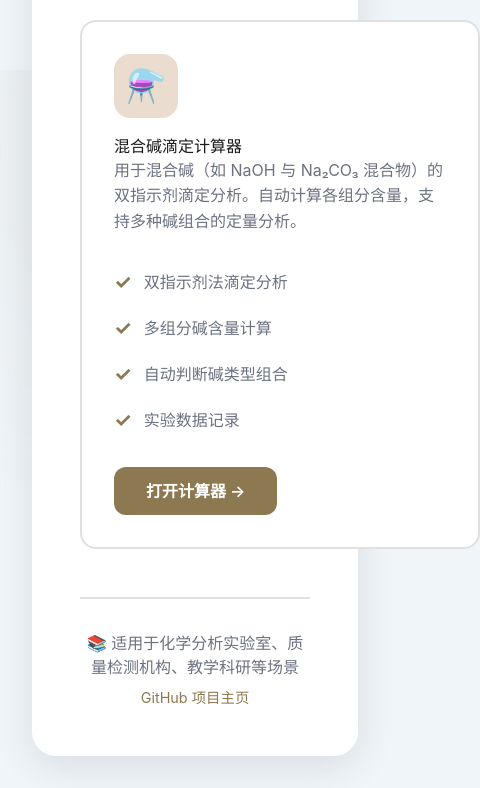
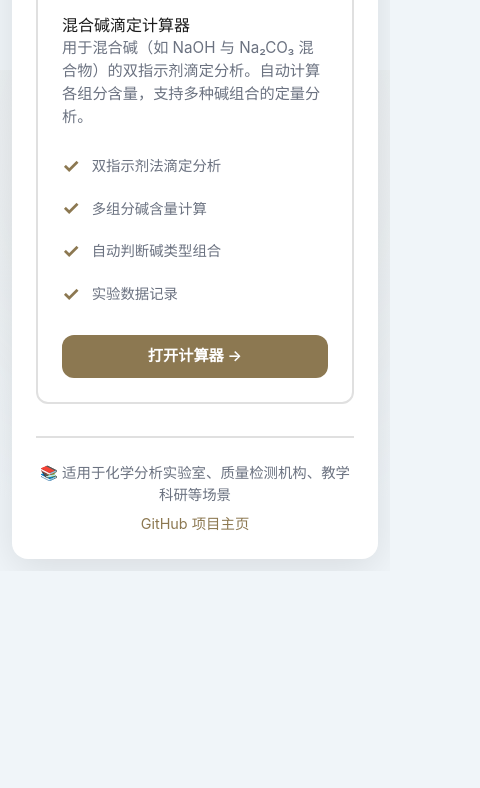
Before and after one commit to PWO-CHINA/Calculator, a plain HTML site: page index.html in a window 390 px wide. Shown: the part 774-1562 px from the top of the page, 480 px wide, since content can reach past the window. After the commit the page ends 1345 px from the top, so only its background shows below. Drawn offline with nearby package versions, Linux system fonts and the light colour scheme.

Commit message:
Optimize homepage UI for mobile devices (iOS & Android)

```diff
--- a/index.html
+++ b/index.html
@@ -32,7 +32,7 @@
             flex-direction: column;
             align-items: center;
             justify-content: center;
-            padding: 2rem;
+            padding: 1rem;
         }
 
         .main-container {
@@ -41,7 +41,20 @@
             background: var(--bg-surface);
             border-radius: 24px;
             box-shadow: 0 10px 40px rgba(0, 0, 0, 0.1);
-            padding: 3rem;
+            padding: 2rem;
+        }
+
+        @media (max-width: 768px) {
+            body {
+                padding: 0.75rem;
+                justify-content: flex-start;
+                padding-top: 2rem;
+            }
+
+            .main-container {
+                border-radius: 16px;
+                padding: 1.5rem;
+            }
         }
 
         .calculator-card {
@@ -53,10 +66,25 @@
             cursor: pointer;
         }
 
+        @media (max-width: 768px) {
+            .calculator-card {
+                padding: 1.5rem;
+                border-radius: 12px;
+            }
+        }
+
         .calculator-card:hover {
             border-color: var(--accent-color);
             box-shadow: 0 8px 24px rgba(var(--accent-color-rgb), 0.2);
             transform: translateY(-4px);
+        }
+
+        @media (max-width: 768px) {
+            .calculator-card:active {
+                border-color: var(--accent-color);
+                box-shadow: 0 4px 12px rgba(var(--accent-color-rgb), 0.2);
+                transform: translateY(-2px);
+            }
         }
 
         .calculator-icon {
@@ -71,6 +99,15 @@
             margin-bottom: 1rem;
         }
 
+        @media (max-width: 768px) {
+            .calculator-icon {
+                width: 56px;
+                height: 56px;
+                font-size: 1.75rem;
+                border-radius: 12px;
+            }
+        }
+
         .btn-primary {
             background-color: var(--accent-color);
             color: white;
@@ -82,10 +119,26 @@
             text-decoration: none;
         }
 
+        @media (max-width: 768px) {
+            .btn-primary {
+                padding: 0.625rem 1.5rem;
+                font-size: 0.95rem;
+                width: 100%;
+                text-align: center;
+            }
+        }
+
         .btn-primary:hover {
             filter: brightness(1.15);
             box-shadow: 0 4px 15px rgba(var(--accent-color-rgb), 0.4);
             transform: translateY(-2px);
+        }
+
+        @media (max-width: 768px) {
+            .btn-primary:active {
+                filter: brightness(0.95);
+                transform: scale(0.98);
+            }
         }
 
         h1 {
@@ -96,11 +149,23 @@
             letter-spacing: -0.03em;
         }
 
+        @media (max-width: 768px) {
+            h1 {
+                font-size: 1.75rem;
+            }
+        }
+
         h2 {
             font-size: 1.5rem;
             font-weight: 700;
             color: var(--text-primary);
             margin-bottom: 0.75rem;
+        }
+
+        @media (max-width: 768px) {
+            h2 {
+                font-size: 1.25rem;
+            }
         }
 
         .subtitle {
@@ -109,16 +174,37 @@
             margin-bottom: 3rem;
         }
 
+        @media (max-width: 768px) {
+            .subtitle {
+                font-size: 1rem;
+                margin-bottom: 2rem;
+            }
+        }
+
         .description {
             color: var(--text-secondary);
             line-height: 1.6;
             margin-bottom: 1.5rem;
         }
 
+        @media (max-width: 768px) {
+            .description {
+                font-size: 0.95rem;
+                line-height: 1.5;
+                margin-bottom: 1rem;
+            }
+        }
+
         .feature-list {
             list-style: none;
             padding: 0;
             margin-bottom: 1.5rem;
+        }
+
+        @media (max-width: 768px) {
+            .feature-list {
+                margin-bottom: 1.25rem;
+            }
         }
 
         .feature-list li {
@@ -128,12 +214,48 @@
             align-items: center;
         }
 
+        @media (max-width: 768px) {
+            .feature-list li {
+                padding: 0.4rem 0;
+                font-size: 0.9rem;
+            }
+        }
+
         .feature-list li:before {
             content: "✓";
             color: var(--accent-color);
             font-weight: bold;
             margin-right: 0.75rem;
             font-size: 1.25rem;
+        }
+
+        .grid-container {
+            display: grid;
+            grid-template-columns: repeat(auto-fit, minmax(400px, 1fr));
+            gap: 2rem;
+        }
+
+        @media (max-width: 768px) {
+            .grid-container {
+                grid-template-columns: 1fr;
+                gap: 1.5rem;
+            }
+        }
+
+        .footer-section {
+            margin-top: 3rem;
+            padding-top: 2rem;
+            border-top: 2px solid var(--border-light);
+            text-align: center;
+            color: var(--text-secondary);
+        }
+
+        @media (max-width: 768px) {
+            .footer-section {
+                margin-top: 2rem;
+                padding-top: 1.5rem;
+                font-size: 0.9rem;
+            }
         }
     </style>
 </head>
@@ -144,7 +266,7 @@
             <p class="subtitle">专业的化学实验计算工具，提供准确、便捷的稀释与标定计算</p>
         </div>
 
-        <div style="display: grid; grid-template-columns: repeat(auto-fit, minmax(400px, 1fr)); gap: 2rem;">
+        <div class="grid-container">
             <!-- 盐酸标准溶液配制计算器 -->
             <div class="calculator-card" onclick="window.location.href='hydrochloric-acid-calculator.html'">
                 <div class="calculator-icon">🧪</div>
@@ -178,7 +300,7 @@
             </div>
         </div>
 
-        <div style="margin-top: 3rem; padding-top: 2rem; border-top: 2px solid var(--border-light); text-align: center; color: var(--text-secondary);">
+        <div class="footer-section">
             <p>📚 适用于化学分析实验室、质量检测机构、教学科研等场景</p>
             <p style="margin-top: 0.5rem; font-size: 0.9rem;">
                 <a href="https://github.com/PWO-CHINA/Hydrochloric-acid-standard-solution-preparation-calculator"
```
